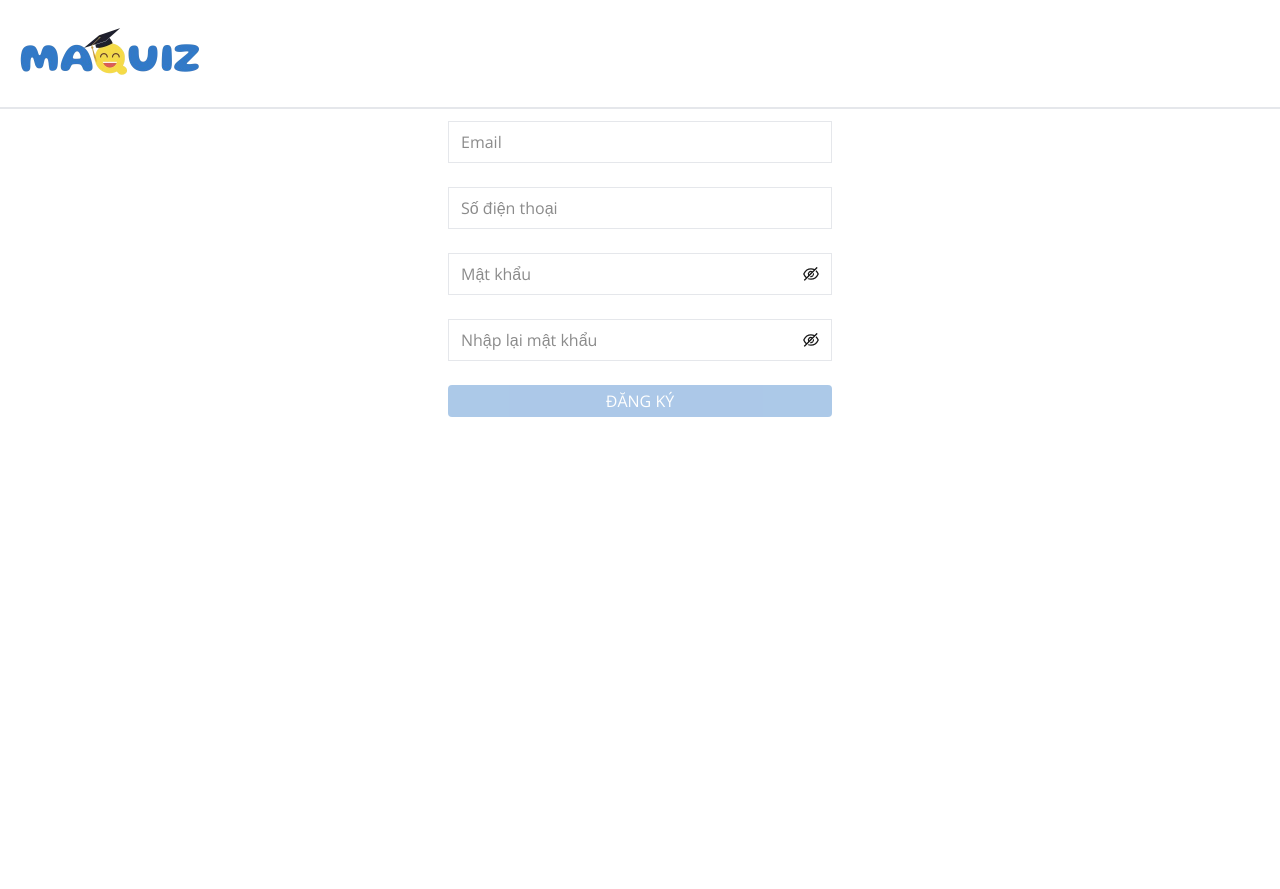
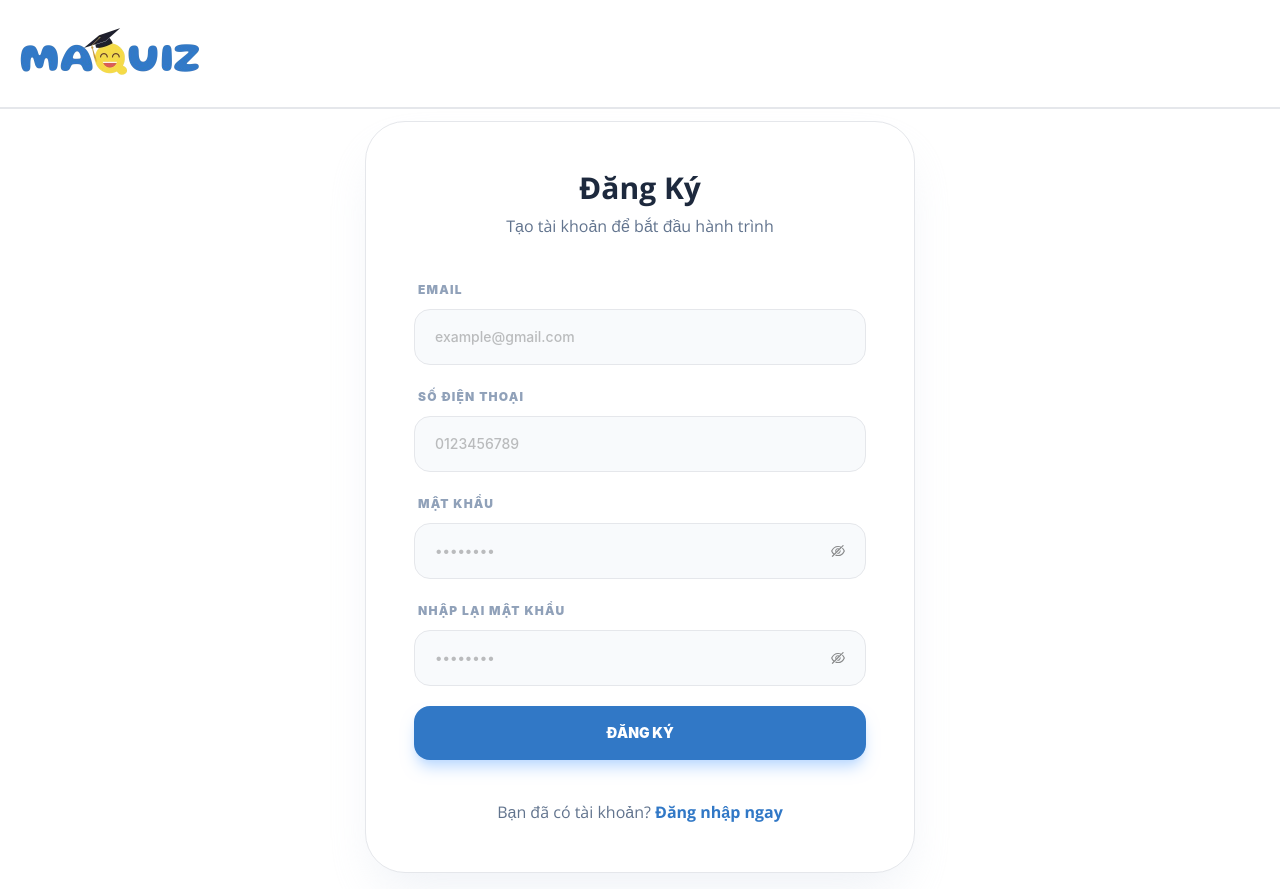
Before and after one commit to xlehieu/bun-client-maquiz, a Next.js app: page /auth/dang-ky in a window 1280 px wide. Before the commit the page ends 800 px from the top, so only its background shows below. Built offline with nearby package versions, Linux system fonts and the light colour scheme; no server answers.

Commit message:
Update UI singin

```diff
--- a/src/app/auth/dang-ky/page.tsx
+++ b/src/app/auth/dang-ky/page.tsx
@@ -1,39 +1,28 @@
 'use client';
 import React, { useEffect } from 'react';
-import { useState } from 'react';
-
+import { Form, Input, Button } from 'antd';
 import { EyeOutlined, EyeInvisibleOutlined, LoadingOutlined } from '@ant-design/icons';
-
 import useMutationHooks from '@/hooks/useMutationHooks';
-import * as UserService from '@/api/user.service';
 import { useRouter } from 'next/navigation';
 import { toast } from 'sonner';
 import { register } from '@/api/auth.service';
 import MAIN_ROUTE from '@/config/routes';
+import Link from 'next/link';
 
 const SignUpPage = () => {
     const router = useRouter();
+    const [form] = Form.useForm();
     const mutationRegister = useMutationHooks((data: any) => register(data));
-    const [email, setEmail] = useState('');
-    const [phone, setPhone] = useState('');
-    const [password, setPassword] = useState('');
-    const [confirmPassword, setConfirmPassword] = useState('');
 
-    const [isShowPassword, setIsShowPassword] = useState(false);
-    const [isShowConfirmPassword, setIsShowConfirmPassword] = useState(false);
-    const handleOnClickRegister = (e: any) => {
-        e.preventDefault();
-        if (!email || !phone || !password || !confirmPassword) {
-            toast.error('Vui lòng điền đầy đủ thông tin');
-            return;
-        }
+    const handleOnFinish = (values: any) => {
         mutationRegister.mutate({
-            email,
-            phone,
-            password: password,
-            confirmPassword: confirmPassword,
+            email: values.email,
+            phone: values.phone,
+            password: values.password,
+            confirmPassword: values.confirmPassword,
         });
     };
+
     useEffect(() => {
         if (mutationRegister.isSuccess) {
             toast.success('Đăng ký thành công');
@@ -42,71 +31,137 @@ const SignUpPage = () => {
             toast.error((mutationRegister.error as any).message);
         }
     }, [mutationRegister.isSuccess, mutationRegister.isError]);
+
     return (
-        <div className="w-full">
-            <form className="mx-auto w-full md:max-w-96 space-y-6" method="post">
-                <input
-                    id="input-email"
-                    className="border border-gray-500 py-2 px-3 w-full outline-primary"
-                    placeholder="Email"
-                    autoComplete="email"
-                    type="email"
-                    name="email"
-                    value={email}
-                    onChange={(e) => setEmail(e.target.value)}
-                />
-                <input
-                    id="input-phone"
-                    className="border border-gray-500 py-2 px-3 w-full outline-primary"
-                    placeholder="Số điện thoại"
-                    name="phone"
-                    autoComplete="tel"
-                    value={phone}
-                    onChange={(e) => setPhone(e.target.value)}
-                />
-                <div className="flex px-3 py-2 border border-gray-500 box-border w-full focus-within:outline-primary">
-                    <input
-                        id="input-password"
-                        className="outline-none mr-2 flex-1"
-                        type={isShowPassword ? 'text' : 'password'}
-                        onChange={(e) => setPassword(e.target.value)}
-                        value={password}
+        <div className="flex items-center justify-center px-4 mb-4">
+            <div className="w-full md:min-w-[550px] bg-white rounded-[2.5rem] shadow-2xl shadow-slate-200/60 p-8 md:p-12 border border-slate-50">
+                {/* Header */}
+                <div className="text-center mb-10">
+                    <h1 className="text-3xl font-black text-slate-800 mb-2">Đăng Ký</h1>
+                    <p className="text-slate-500 font-medium">Tạo tài khoản để bắt đầu hành trình</p>
+                </div>
+
+                <Form
+                    form={form}
+                    layout="vertical"
+                    onFinish={handleOnFinish}
+                    requiredMark={false}
+                    className="space-y-5"
+                >
+                    {/* Email Input */}
+                    <Form.Item
+                        label={
+                            <span className="text-xs font-black uppercase tracking-widest text-slate-400 ml-1">
+                                Email
+                            </span>
+                        }
+                        name="email"
+                        rules={[
+                            { required: true, message: 'Vui lòng nhập email!' },
+                            { type: 'email', message: 'Email không hợp lệ!' },
+                        ]}
+                        className="mb-5"
+                    >
+                        <Input
+                            className="w-full px-5 py-4 bg-slate-50 border border-transparent rounded-2xl outline-none focus:border-blue-200 focus:bg-white focus:ring-4 focus:ring-blue-50 transition-all font-medium text-slate-700"
+                            placeholder="example@gmail.com"
+                            type="email"
+                        />
+                    </Form.Item>
+
+                    {/* Phone Input */}
+                    <Form.Item
+                        label={
+                            <span className="text-xs font-black uppercase tracking-widest text-slate-400 ml-1">
+                                Số điện thoại
+                            </span>
+                        }
+                        name="phone"
+                        rules={[
+                            { required: true, message: 'Vui lòng nhập số điện thoại!' },
+                            { pattern: /^[0-9]{10}$/, message: 'Số điện thoại phải có 10 chữ số!' },
+                        ]}
+                        className="mb-5"
+                    >
+                        <Input
+                            className="w-full px-5 py-4 bg-slate-50 border border-transparent rounded-2xl outline-none focus:border-blue-200 focus:bg-white focus:ring-4 focus:ring-blue-50 transition-all font-medium text-slate-700"
+                            placeholder="0123456789"
+                        />
+                    </Form.Item>
+
+                    {/* Password Input */}
+                    <Form.Item
+                        label={
+                            <span className="text-xs font-black uppercase tracking-widest text-slate-400 ml-1">
+                                Mật khẩu
+                            </span>
+                        }
                         name="password"
-                        autoComplete="new-password"
-                        placeholder="Mật khẩu"
-                    />
-                    {isShowPassword ? (
-                        <EyeOutlined onClick={() => setIsShowPassword(!isShowPassword)} />
-                    ) : (
-                        <EyeInvisibleOutlined onClick={() => setIsShowPassword(!isShowPassword)} />
-                    )}
-                </div>
-                <div className="flex px-3 py-2 border border-gray-500 box-border w-full  focus-within:outline-primary">
-                    <input
-                        id="input-confirm-password"
-                        className="outline-none mr-2 flex-1"
-                        type={isShowConfirmPassword ? 'text' : 'password'}
-                        onChange={(e) => setConfirmPassword(e.target.value)}
-                        value={confirmPassword}
+                        rules={[
+                            { required: true, message: 'Vui lòng nhập mật khẩu!' },
+                            { min: 6, message: 'Mật khẩu phải có ít nhất 6 ký tự!' },
+                        ]}
+                        className="mb-5"
+                    >
+                        <Input.Password
+                            className="w-full px-5 py-4 bg-slate-50 border border-transparent rounded-2xl outline-none focus:border-blue-200 focus:bg-white focus:ring-4 focus:ring-blue-50 transition-all font-medium text-slate-700"
+                            placeholder="••••••••"
+                            iconRender={(visible) => (visible ? <EyeOutlined /> : <EyeInvisibleOutlined />)}
+                        />
+                    </Form.Item>
+
+                    {/* Confirm Password Input */}
+                    <Form.Item
+                        label={
+                            <span className="text-xs font-black uppercase tracking-widest text-slate-400 ml-1">
+                                Nhập lại mật khẩu
+                            </span>
+                        }
                         name="confirmPassword"
-                        autoComplete="new-password"
-                        placeholder="Nhập lại mật khẩu"
-                    />
-                    <span onClick={() => setIsShowConfirmPassword(!isShowConfirmPassword)}>
-                        {isShowConfirmPassword ? <EyeOutlined /> : <EyeInvisibleOutlined />}
-                    </span>
-                </div>
-                <button
-                    disabled={!email || !phone || !password || !confirmPassword}
-                    className={`w-full cursor-pointer bg-primary text-white rounded py-1 ${
-                        (!email || !phone || !password || !confirmPassword || mutationRegister.isPending) &&
-                        'opacity-40 cursor-default'
-                    }`}
-                    onClick={handleOnClickRegister}
-                >
-                    {mutationRegister.isPending ? <LoadingOutlined /> : 'ĐĂNG KÝ'}
-                </button>
-            </form>
+                        dependencies={['password']}
+                        rules={[
+                            { required: true, message: 'Vui lòng nhập lại mật khẩu!' },
+                            ({ getFieldValue }) => ({
+                                validator(_, value) {
+                                    if (!value || getFieldValue('password') === value) {
+                                        return Promise.resolve();
+                                    }
+                                    return Promise.reject(new Error('Mật khẩu không khớp!'));
+                                },
+                            }),
+                        ]}
+                        className="mb-5"
+                    >
+                        <Input.Password
+                            className="w-full px-5 py-4 bg-slate-50 border border-transparent rounded-2xl outline-none focus:border-blue-200 focus:bg-white focus:ring-4 focus:ring-blue-50 transition-all font-medium text-slate-700"
+                            placeholder="••••••••"
+                            iconRender={(visible) => (visible ? <EyeOutlined /> : <EyeInvisibleOutlined />)}
+                        />
+                    </Form.Item>
+
+                    {/* Register Button */}
+                    <Form.Item className="mb-0 mt-4">
+                        <button
+                            type="submit"
+                            disabled={mutationRegister.isPending}
+                            className="w-full bg-primary hover:bg-primary-bold text-white font-black py-4 rounded-2xl shadow-lg shadow-blue-200 transition-all active:scale-[0.98] disabled:opacity-50 disabled:pointer-events-none"
+                        >
+                            {mutationRegister.isPending ? <LoadingOutlined className="text-xl" /> : 'ĐĂNG KÝ'}
+                        </button>
+                    </Form.Item>
+                </Form>
+
+                {/* Footer Link */}
+                <p className="text-center mt-10 text-slate-500 font-medium">
+                    Bạn đã có tài khoản?{' '}
+                    <Link
+                        href={MAIN_ROUTE.LOGIN}
+                        className="text-primary font-black hover:underline underline-offset-4"
+                    >
+                        Đăng nhập ngay
+                    </Link>
+                </p>
+            </div>
         </div>
     );
 };
```
